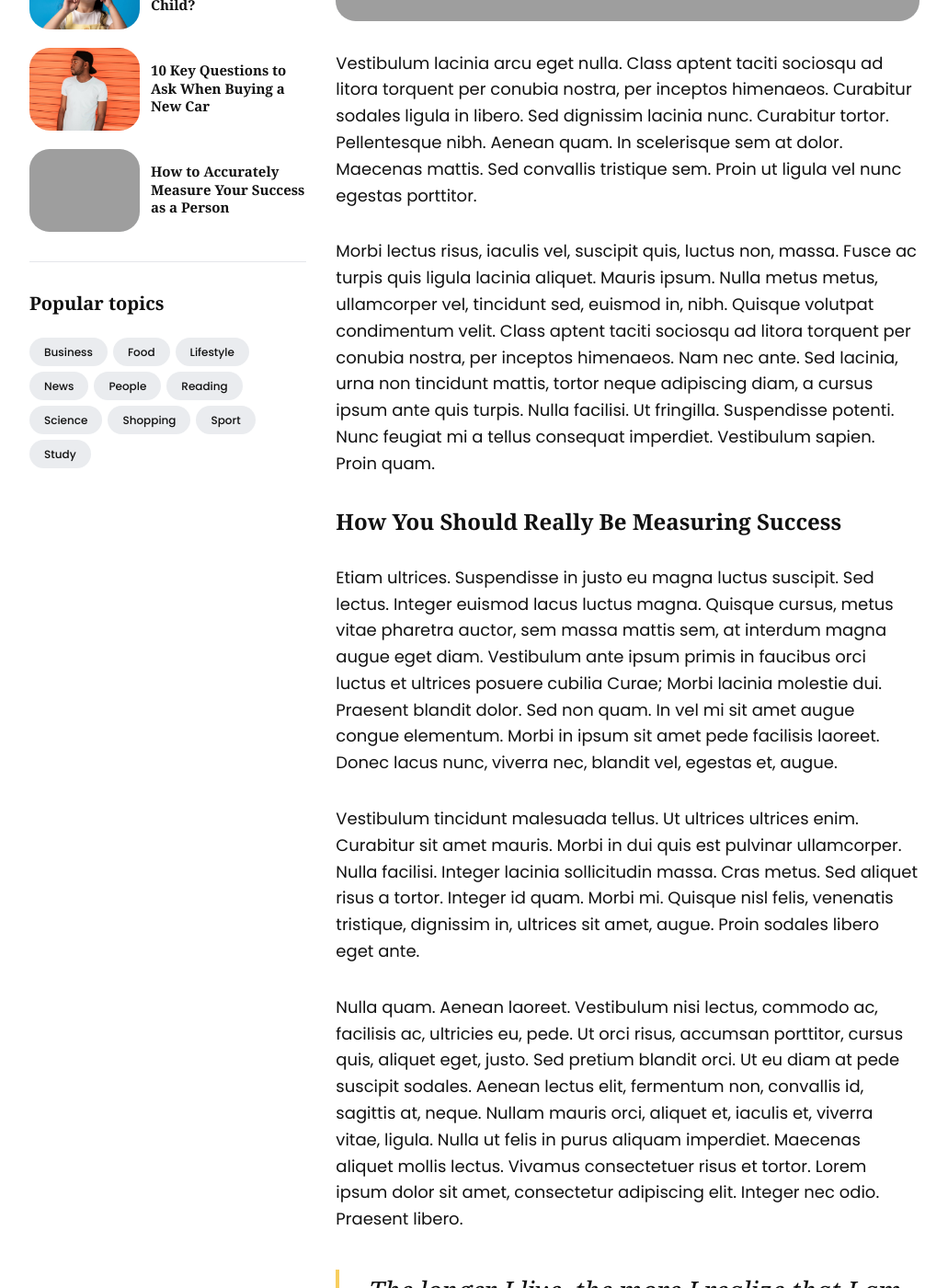
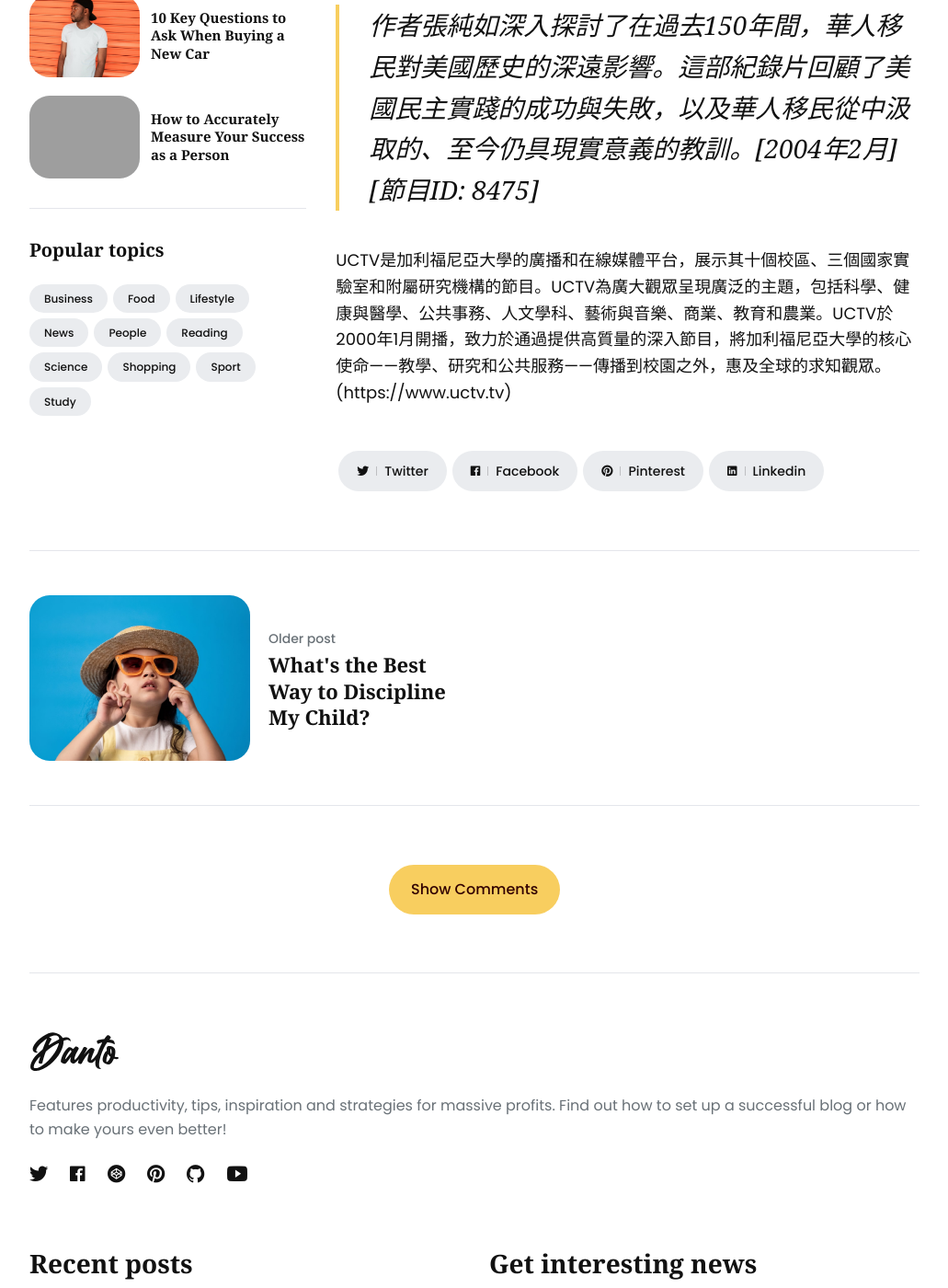
Before and after one commit to thatirischang/thatirischang.github.io, a Jekyll site: the page built from _posts/2022-10-07-how-much-water-should-you-drink-per-day.md, in a window 1280 px wide and 1400 px high, scrolled down 933 px. Shown: the whole window at 92% size, without its empty margins (124-1155 px from the left). Built offline with Jekyll 4.4.1, drawn with Linux system fonts in a browser that asks for light colours; some of the changed text lies outside the part shown; grey boxes are pictures that could not be loaded.

Commit message:
Update 2022-10-07-how-much-water-should-you-drink-per-day.md

```diff
--- a/_posts/2022-10-07-how-much-water-should-you-drink-per-day.md
+++ b/_posts/2022-10-07-how-much-water-should-you-drink-per-day.md
@@ -1,36 +1,16 @@
 ---
 layout: post
-title: How Much Water Should You Drink Per Day?
-description: Class aptent taciti sociosqu ad litora torquent per conubia nostra, per inceptos himenaeos. Curabitur sodales ligula in libero. Sed dignissim lacinia nunc. Curabitur tortor. Pellentesque nibh. Aenean quam. In scelerisque sem at dolor. Maecenas mattis convallis tristique.
-date: 2022-10-07 15:01:35 +0300
+title: 美國華人史：張純如（UCTV）中文字幕版
+description: 張純如在UCTV節目中探討了華人移民對美國歷史的深遠影響，總結了150年來的成功與教訓，對現今仍具深刻意義。
+date: 2024-03-28 15:01:35 +0300
 author: livia
 image: '/images/14.jpg'
-video_embed: https://www.youtube.com/embed/9CL34BQxmEs
+video_embed: https://www.youtube.com/embed/9CL34BQxmEs](https://youtu.be/SRl82B7EB2A?si=3cUSHpZSBUim-MeS
 tags: [science]
 featured: true
 ---
-Vestibulum lacinia arcu eget nulla. Class aptent taciti sociosqu ad litora torquent per conubia nostra, per inceptos himenaeos. Curabitur sodales ligula in libero. Sed dignissim lacinia nunc. Curabitur tortor. Pellentesque nibh. Aenean quam. In scelerisque sem at dolor. Maecenas mattis. Sed convallis tristique sem. Proin ut ligula vel nunc egestas porttitor.
 
-Morbi lectus risus, iaculis vel, suscipit quis, luctus non, massa. Fusce ac turpis quis ligula lacinia aliquet. Mauris ipsum. Nulla metus metus, ullamcorper vel, tincidunt sed, euismod in, nibh. Quisque volutpat condimentum velit. Class aptent taciti sociosqu ad litora torquent per conubia nostra, per inceptos himenaeos. Nam nec ante. Sed lacinia, urna non tincidunt mattis, tortor neque adipiscing diam, a cursus ipsum ante quis turpis. Nulla facilisi. Ut fringilla. Suspendisse potenti. Nunc feugiat mi a tellus consequat imperdiet. Vestibulum sapien. Proin quam.
+> 作者張純如深入探討了在過去150年間，華人移民對美國歷史的深遠影響。這部紀錄片回顧了美國民主實踐的成功與失敗，以及華人移民從中汲取的、至今仍具現實意義的教訓。[2004年2月] [節目ID: 8475]
 
-### How You Should Really Be Measuring Success
-
-Etiam ultrices. Suspendisse in justo eu magna luctus suscipit. Sed lectus. Integer euismod lacus luctus magna. Quisque cursus, metus vitae pharetra auctor, sem massa mattis sem, at interdum magna augue eget diam. Vestibulum ante ipsum primis in faucibus orci luctus et ultrices posuere cubilia Curae; Morbi lacinia molestie dui. Praesent blandit dolor. Sed non quam. In vel mi sit amet augue congue elementum. Morbi in ipsum sit amet pede facilisis laoreet. Donec lacus nunc, viverra nec, blandit vel, egestas et, augue.
-
-Vestibulum tincidunt malesuada tellus. Ut ultrices ultrices enim. Curabitur sit amet mauris. Morbi in dui quis est pulvinar ullamcorper. Nulla facilisi. Integer lacinia sollicitudin massa. Cras metus. Sed aliquet risus a tortor. Integer id quam. Morbi mi. Quisque nisl felis, venenatis tristique, dignissim in, ultrices sit amet, augue. Proin sodales libero eget ante.
-
-Nulla quam. Aenean laoreet. Vestibulum nisi lectus, commodo ac, facilisis ac, ultricies eu, pede. Ut orci risus, accumsan porttitor, cursus quis, aliquet eget, justo. Sed pretium blandit orci. Ut eu diam at pede suscipit sodales. Aenean lectus elit, fermentum non, convallis id, sagittis at, neque. Nullam mauris orci, aliquet et, iaculis et, viverra vitae, ligula. Nulla ut felis in purus aliquam imperdiet. Maecenas aliquet mollis lectus. Vivamus consectetuer risus et tortor. Lorem ipsum dolor sit amet, consectetur adipiscing elit. Integer nec odio. Praesent libero.
-
-> The longer I live, the more I realize that I am never wrong about anything, and that all the pains I have so humbly taken to verify my notions have only wasted my time!
-
-Nam nec ante. Sed lacinia, urna non tincidunt mattis, tortor neque adipiscing diam, a cursus ipsum ante quis turpis. Nulla facilisi. Ut fringilla. Suspendisse potenti. Nunc feugiat mi a tellus consequat imperdiet. Vestibulum sapien. Proin quam. Etiam ultrices. Suspendisse in justo eu magna luctus suscipit. Sed lectus. Integer euismod lacus luctus magna. Quisque cursus, metus vitae pharetra auctor, sem massa mattis sem, at interdum magna augue eget diam.
-
-Vestibulum ante ipsum primis in faucibus orci luctus et ultrices posuere cubilia Curae; Morbi lacinia molestie dui. Praesent blandit dolor. Sed non quam. In vel mi sit amet augue congue elementum. Morbi in ipsum sit amet pede facilisis laoreet. Donec lacus nunc, viverra nec, blandit vel, egestas et, augue. Vestibulum tincidunt malesuada tellus. Ut ultrices ultrices enim. Curabitur sit amet mauris. Morbi in dui quis est pulvinar ullamcorper. Nulla facilisi. Integer lacinia sollicitudin massa.
-
-* Etiam ultrices. Suspendisse in justo massa fusce non.
-* Sed non quam. In vel mi sit amet augue congue elementum.
-* Suspendisse in justo eu magna luctus suscipit sed lectus.
-* Quisque volutpat condimentum velit class aptent taciti sociosqu torquent.
-* Aenean lectus elit fermentum non convallis id sagittis at neque.
-
-Proin quam. Etiam ultrices. Suspendisse in justo eu magna luctus suscipit. Sed lectus. Integer euismod lacus luctus magna. Quisque cursus, metus vitae pharetra auctor, sem massa mattis sem, at interdum magna augue eget diam. Vestibulum ante ipsum primis in faucibus orci luctus et ultrices posuere cubilia Curae; Morbi lacinia molestie dui. Praesent blandit dolor. Sed non quam. In vel mi sit amet augue congue elementum. Morbi in ipsum sit amet pede facilisis laoreet. Donec lacus nunc, viverra nec, blandit vel, egestas et, augue. Vestibulum tincidunt malesuada tellus.
+UCTV是加利福尼亞大學的廣播和在線媒體平台，展示其十個校區、三個國家實驗室和附屬研究機構的節目。UCTV為廣大觀眾呈現廣泛的主題，包括科學、健康與醫學、公共事務、人文學科、藝術與音樂、商業、教育和農業。UCTV於2000年1月開播，致力於通過提供高質量的深入節目，將加利福尼亞大學的核心使命——教學、研究和公共服務——傳播到校園之外，惠及全球的求知觀眾。
+(https://www.uctv.tv)
```
